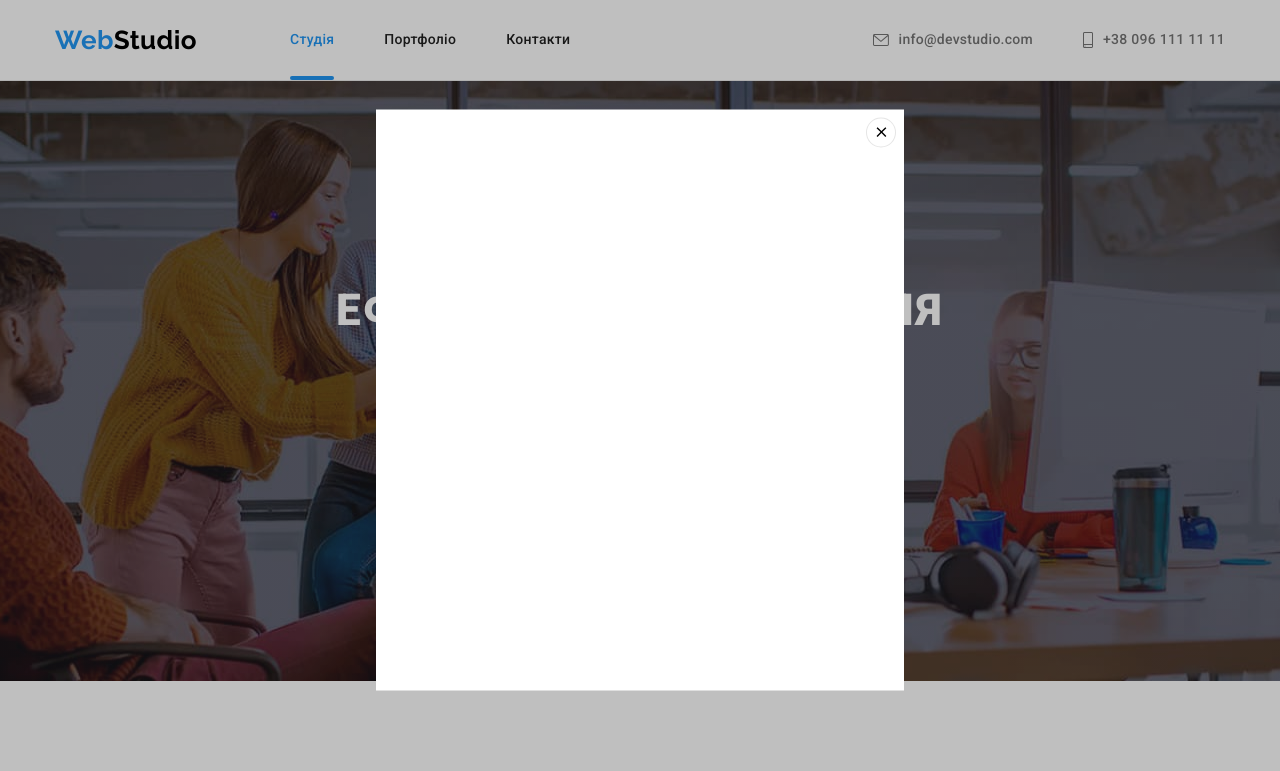
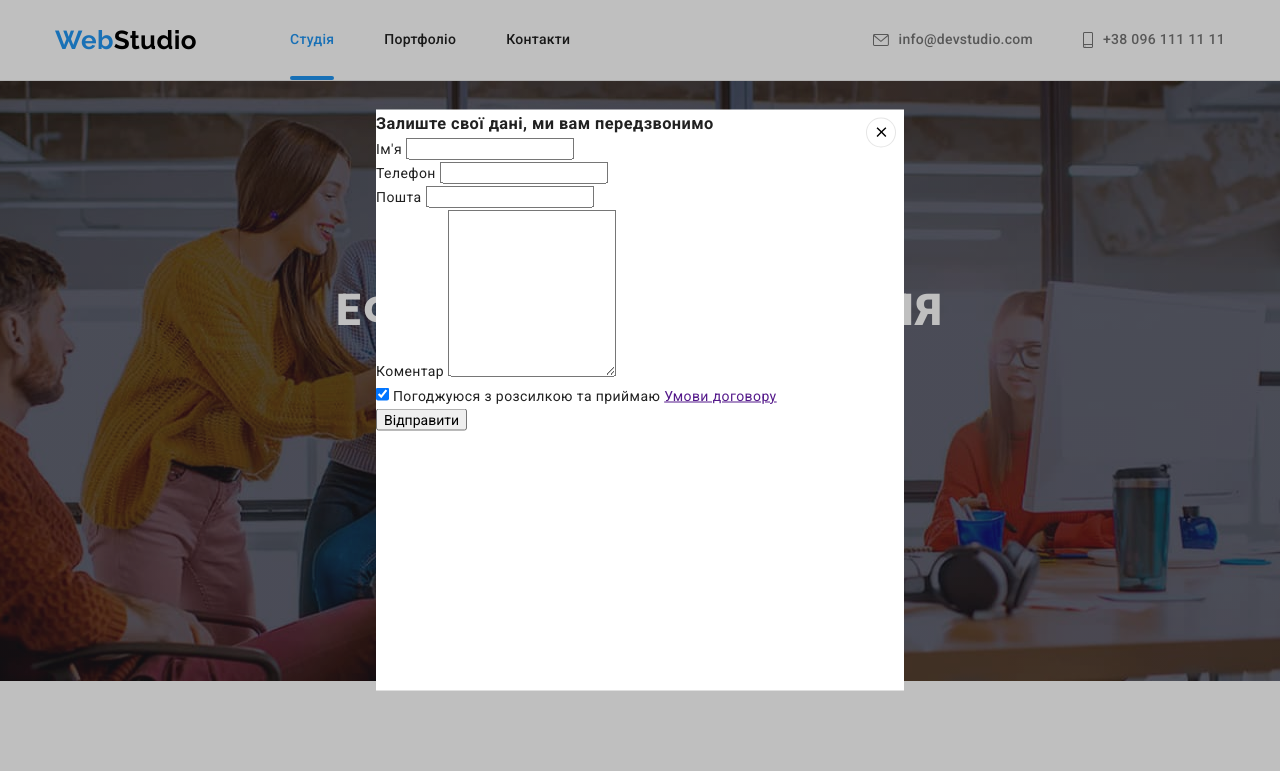
Before and after one commit to Iryna-Kobyzhcha/goit-markup-hw-06, a plain HTML site: page index.html in a window 1280 px wide. Both pictures are taken after a click on the button "Замовити послугу". Shown: the top 771 px of the page. Drawn offline with nearby package versions, Linux system fonts and the light colour scheme.

Commit message:
розмітка форм

```diff
--- a/css/styles.css
+++ b/css/styles.css
@@ -273,6 +273,15 @@ color 250ms var(--timing-function);
   color: black;
   background-color: var(--primary-background-color);
   border: 1px solid rgba(0, 0, 0, 0.1);
+  cursor: pointer;
+}
+.backdrop .form {
+  width: 448px;
+  margin-left: auto;
+  margin-right: auto;
+}
+.backdrop .form-field {
+  outline: 1 solid tomato;
 }
 /* переваги */
 .visually-hidden{
--- a/index.html
+++ b/index.html
@@ -504,11 +504,44 @@
   </footer>
   <div  data-modal class="backdrop is-hidden">
     <div  class="modal">
-      <button data-modal-close type="submit" class="button modal-close">
+      <button data-modal-close type="button" class="button modal-close">
         <svg class="close-icon" width="18" height="18">
           <use href="./images/icons.svg#icon-close"></use>
         </svg>
       </button>
+      <h3>Залиште свої дані, ми вам передзвонимо</h3>
+      <form>
+        <!-- <div role="group"></div> -->
+        <!-- autofocus autocomplete="off" -->
+        <div class="form-field">
+        <label for="name">Ім'я</label>
+        <input type="text" name="name" id="name" >
+      </div>
+
+        <div class="form-field">
+        <label for="tel" class="form-label">Телефон</label>
+        <input type="tel" class="form-input" name="tel" id="tel">
+      </div>
+
+        <div class="form-field">
+        <label for="email" class="form-label">Пошта</label>
+        <input type="email" class="form-input" name="email" id="email">
+      </div>
+
+        <div class="form-field">
+        <label for="polisy" class="form-label">Коментар</label>
+        <textarea name="polisy" class="form-input" id="polisy"  rows="10"></textarea>
+      </div>
+
+        <div class="form-field">
+        <input type="checkbox" class="form-input"  name="agreement" value="agreement" id="agreement"  checked placeholder="Введіть текст">
+        <label for="agreement" class="form-label">Погоджуюся з розсилкою та приймаю <a href="">Умови договору</a></label>
+      </div>
+
+        <div class="form-field">
+        <button type="submit">Відправити</button>
+      </div>
+      </form>
     </div>
   </div>
   <script src="./js/modal.js"></script>
```
